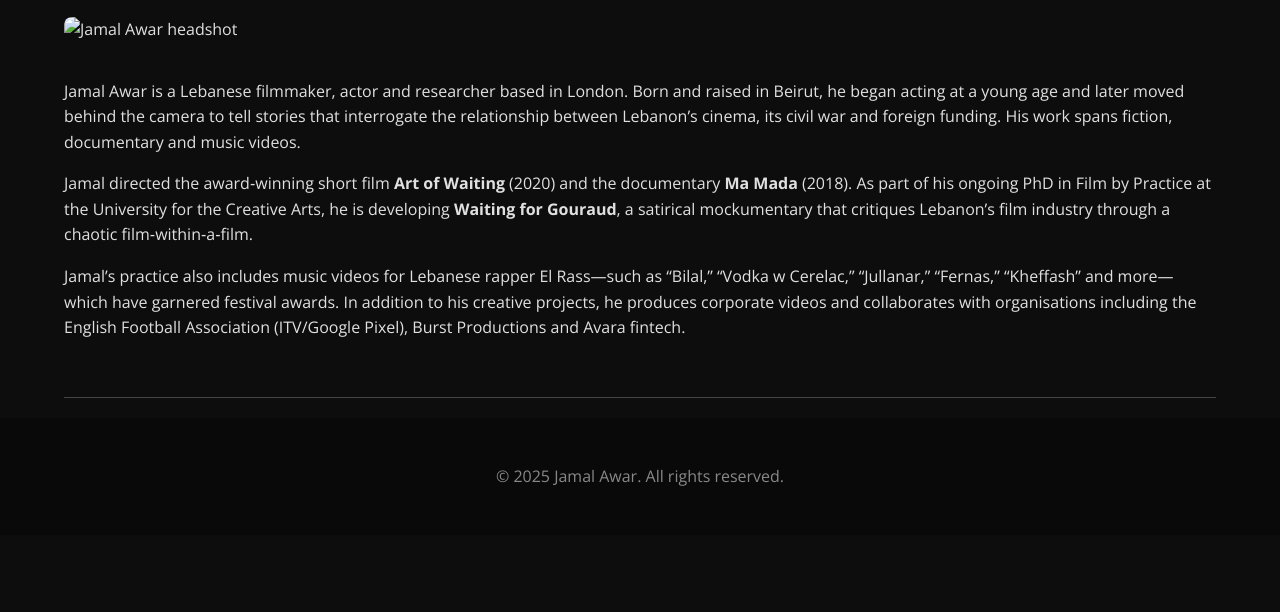
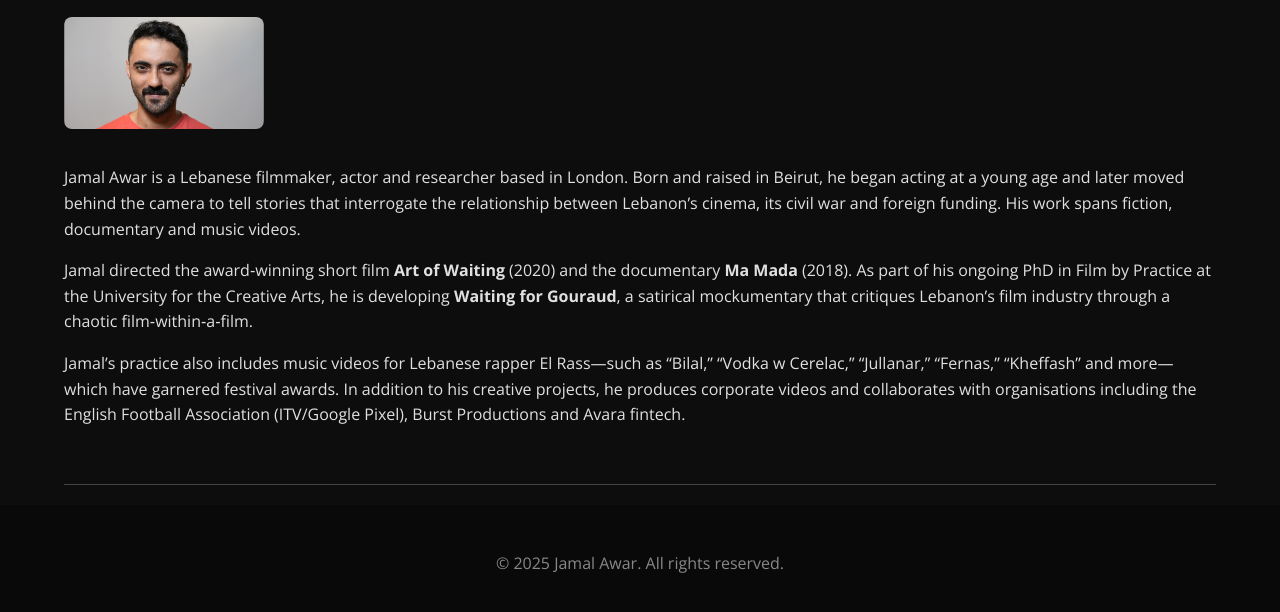
Before and after one commit to jamalawar/jamalawar.com, a plain HTML site: page about.html in a window 1280 px wide. Shown: the part 232-844 px from the top of the page. Before the commit the page ends 800 px from the top, so only its background shows below. Drawn offline with nearby package versions, Linux system fonts and the light colour scheme.

Commit message:
Fix headshot path on About page

```diff
--- a/about.html
+++ b/about.html
@@ -25,7 +25,7 @@
     <section class="section">
       <h2>Bio</h2>
       <div style="display: flex; flex-wrap: wrap; gap: 20px; align-items: flex-start;">
-        <img src="images/headshot.jpg" alt="Jamal Awar headshot" style="max-width: 200px; border-radius: 8px;" />
+        <img src="/headshot.jpg" alt="Jamal Awar headshot" style="max-width: 200px; border-radius: 8px;" />
         <div>
           <p>Jamal Awar is a Lebanese filmmaker, actor and researcher based in London. Born and raised in Beirut, he began acting at a young age and later moved behind the camera to tell stories that interrogate the relationship between Lebanon’s cinema, its civil war and foreign funding. His work spans fiction, documentary and music videos.</p>
           <p>Jamal directed the award‑winning short film <strong>Art of Waiting</strong> (2020) and the documentary <strong>Ma Mada</strong> (2018). As part of his ongoing PhD in Film by Practice at the University for the Creative Arts, he is developing <strong>Waiting for Gouraud</strong>, a satirical mockumentary that critiques Lebanon’s film industry through a chaotic film‑within‑a‑film.</p>
```
